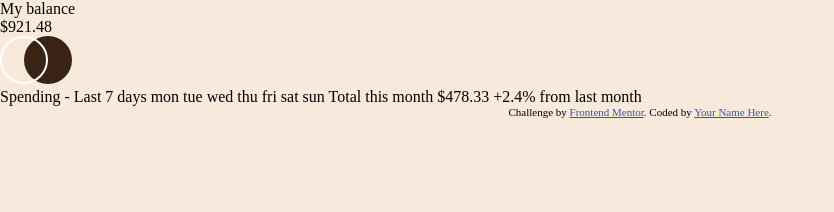
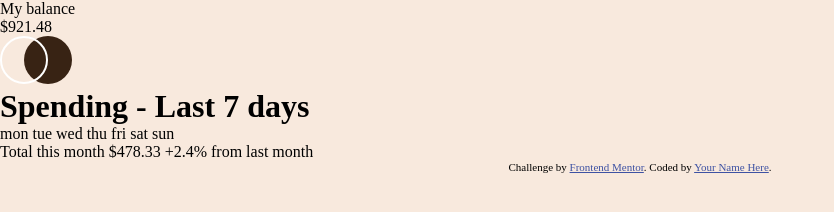
Before and after one commit to femas1/expenses-chart-component, a plain HTML site: page index.html in a window 1280 px wide. Shown: the whole page, without its empty margins (0-834 px from the left). Drawn offline with Linux system fonts and the light colour scheme.

Commit message:
basic html structure main content

```diff
--- a/index.html
+++ b/index.html
@@ -13,6 +13,9 @@
 <body>
 
   <main class="container">
+
+    <!-- COMPONENT HEADING  -->
+
     <div class="container__heading">
       <div class="container__heading__balance">
         <div class="container__heading__balance__text">My balance</div>
@@ -21,8 +24,11 @@
       <img src="images/logo.svg" alt="logo" class="container__heading__logo"></img>
     </div>
 
-    Spending - Last 7 days
+    <!-- COMPONENT MAIN CONTENT  -->
 
+    <div class="container__main">
+      <h1 class="container__main__heading">Spending - Last 7 days</h1>
+      <div class="container__main__heading__days">
         mon
         tue
         wed
@@ -30,12 +36,18 @@
         fri
         sat
         sun
+      </div>
+
+  <div class="container__main__footer">
 
       Total this month
       $478.33
 
       +2.4%
       from last month
+  </div>
+    </div>
+
   </main>
 
 
```
Lines whose indentation alone changed are shown as unchanged.
